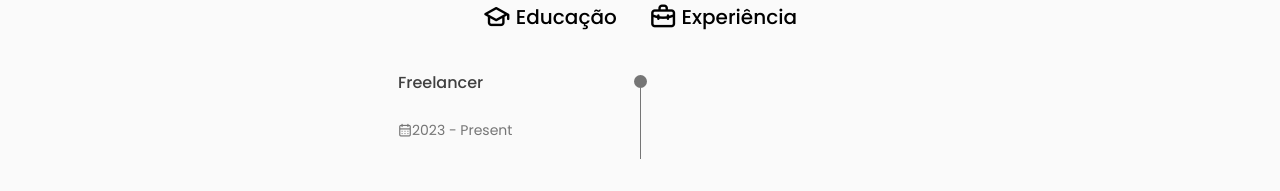
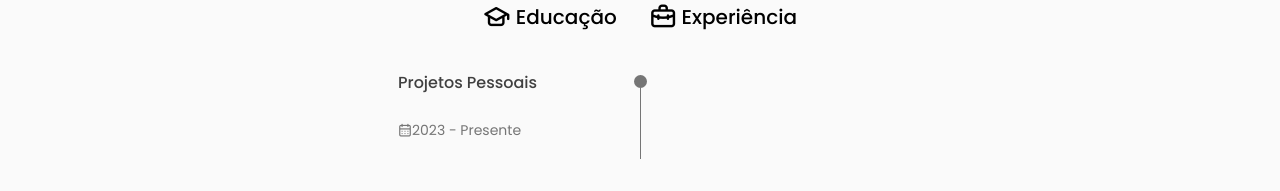
Before and after one commit to vin1i/MeuPortfolio-Vini, a React (Create React App) app: page / in a window 1280 px wide. Both pictures are taken after a click on the element "Experiência". Shown: the part 2753-2944 px from the top of the page. Built offline with nearby package versions, Linux system fonts and the light colour scheme.

Commit message:
Update Qualifications.jsx

```diff
--- a/src/components/qualifications/Qualifications.jsx
+++ b/src/components/qualifications/Qualifications.jsx
@@ -89,11 +89,11 @@ const Qualifications = () => {
 
                     <div className="qualification__data">
                         <div>
-                            <h3 className="qualification__title">Freelancer</h3>
+                            <h3 className="qualification__title">Projetos Pessoais</h3>
                             <span className="qualification__subtitle"> </span>
                             <div className="qualification__calender">
                                 <i className="uil uil-calendar-alt"></i>
-                                2023 - Present
+                                2023 - Presente
                             </div>
                         </div>
 
```
